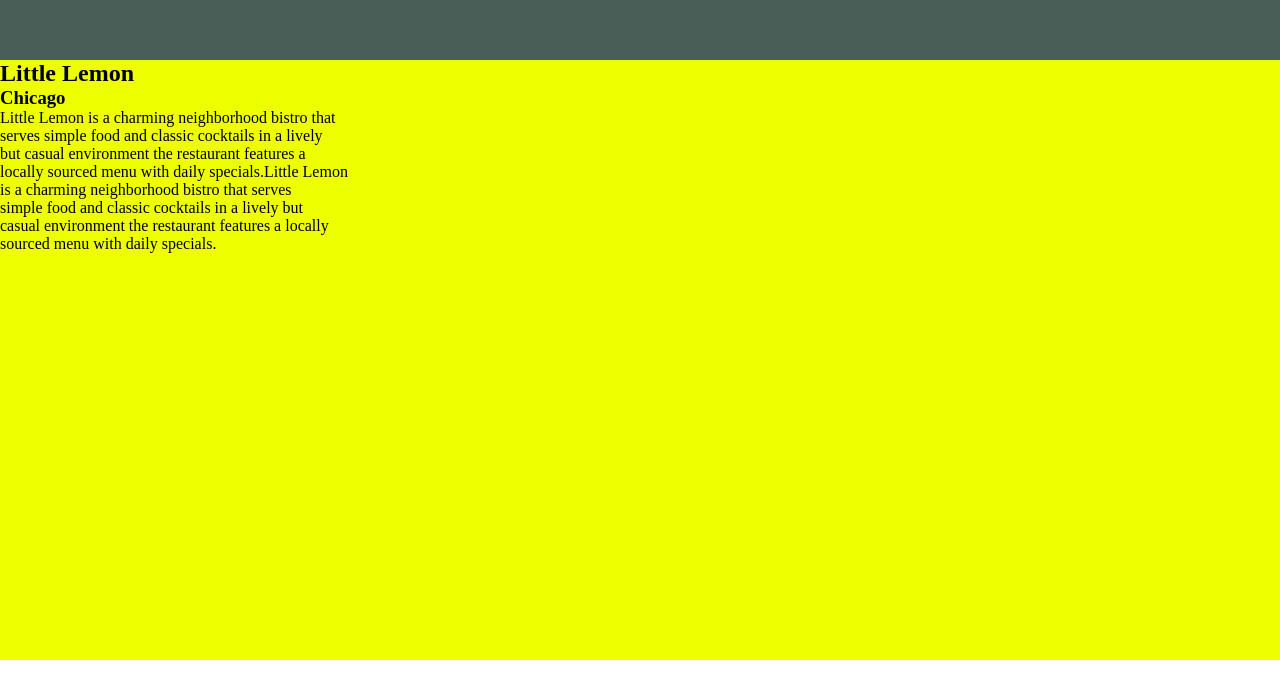
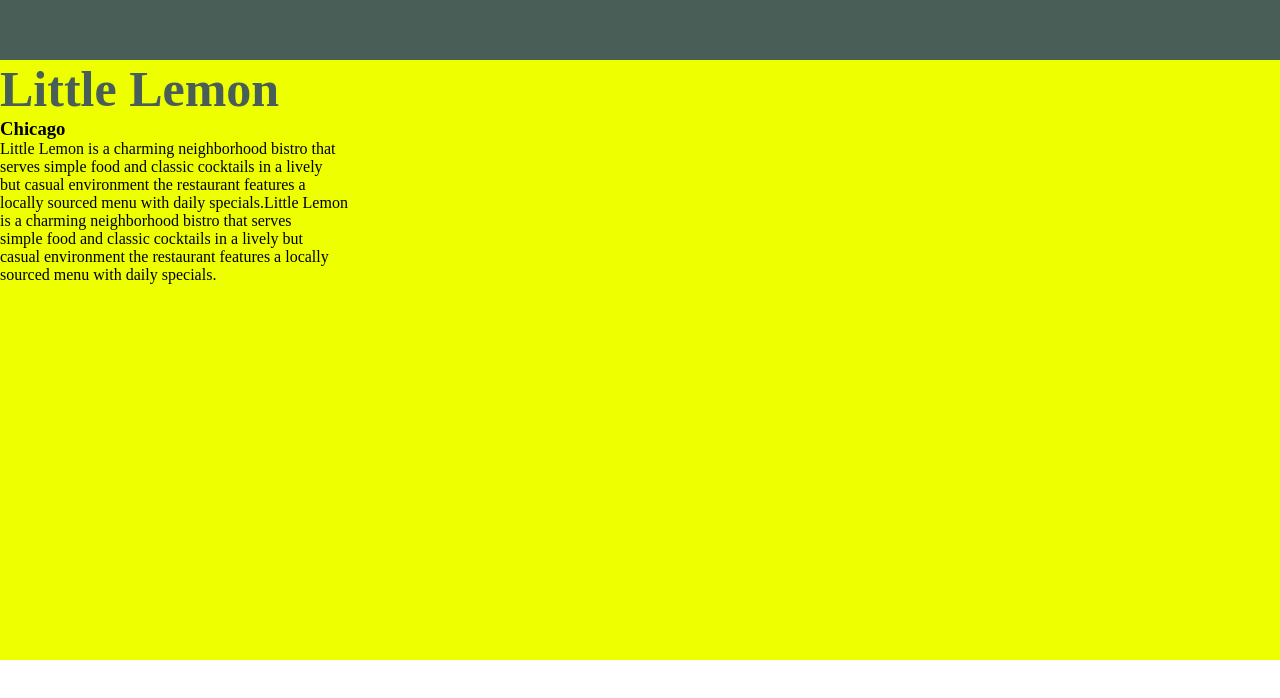
Before and after one commit to gabrieljcoutinho/PROJETO_Little-Lemon, a React (Create React App) app: page / in a window 1280 px wide. Shown: the part 2130-2828 px from the top of the page. Built offline with nearby package versions, Linux system fonts and the light colour scheme.

Commit message:
chicago texto

```diff
--- a/src/ts/SectionChicago.jsx
+++ b/src/ts/SectionChicago.jsx
@@ -8,7 +8,7 @@ const SectionChicago = (props: Props) => {
     <div className='sectionChicago'>
 
           <ul className="listaConteudoChicagoTexto">
-                  <h2>Little Lemon</h2>
+                  <h2 className='subTituloChicago'>Little Lemon</h2>
                 <h3>Chicago</h3>
                 <p className="chicagoParagrafo">
                     Little Lemon is a charming neighborhood bistro that <br/>
```
